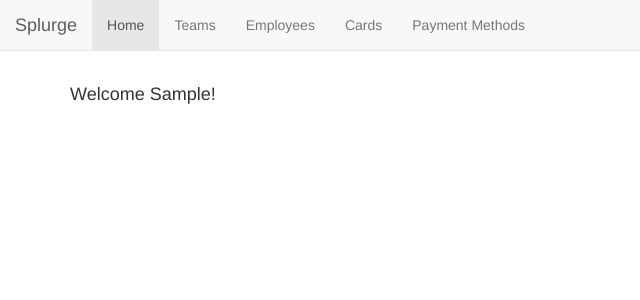
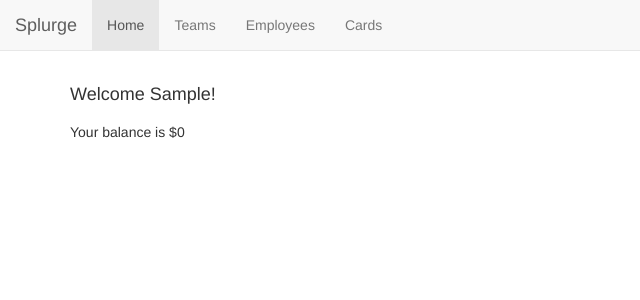
Before and after one commit to nagkumar91/cmpe275-splurge, a Django app: page /homepage/ in a window 1280 px wide. Shown: the top 300 px of the page, without its empty margins (0-640 px from the left). Run offline with Django 3.2, Linux system fonts and the light colour scheme; the visitor is signed in with stand-in values (Sample User, id 1); some libraries are stand-ins or nearby versions.

Commit message:
Removed handling credit cards and added balance field to app user

```diff
--- a/splurge/core/models.py
+++ b/splurge/core/models.py
@@ -10,6 +10,7 @@ class AppUser(AbstractUser):
 
     organisation_name = models.CharField(max_length=255, null=True, blank=True)
     unique_code = models.CharField(max_length=255, null=True, blank=True)
+    balance = models.IntegerField(default=0)
 
     class Meta:
         verbose_name = 'App User'
--- a/splurge/core/templates/homepage.html
+++ b/splurge/core/templates/homepage.html
@@ -5,4 +5,7 @@
     <div class="row">
         <h4>Welcome {{ user.first_name }}!</h4>
     </div>
+    <div class="row">
+    <h5>Your balance is ${{ user.balance }}</h5>
+    </div>
 {% endblock %}
--- a/splurge/core/templates/layout.html
+++ b/splurge/core/templates/layout.html
@@ -24,7 +24,6 @@
                         <li class="{% block cards-active %}{% endblock %}">
                             <a href="{% url 'cards' %}">Cards</a>
                         </li>
-                        <li class="{% block payment-active %}{% endblock %}"><a href="#">Payment Methods</a></li>
                     </ul>
                 </div>
             </div>
```
Also changed, not shown: splurge/core/migrations/0006_appuser_balance.py (added).
